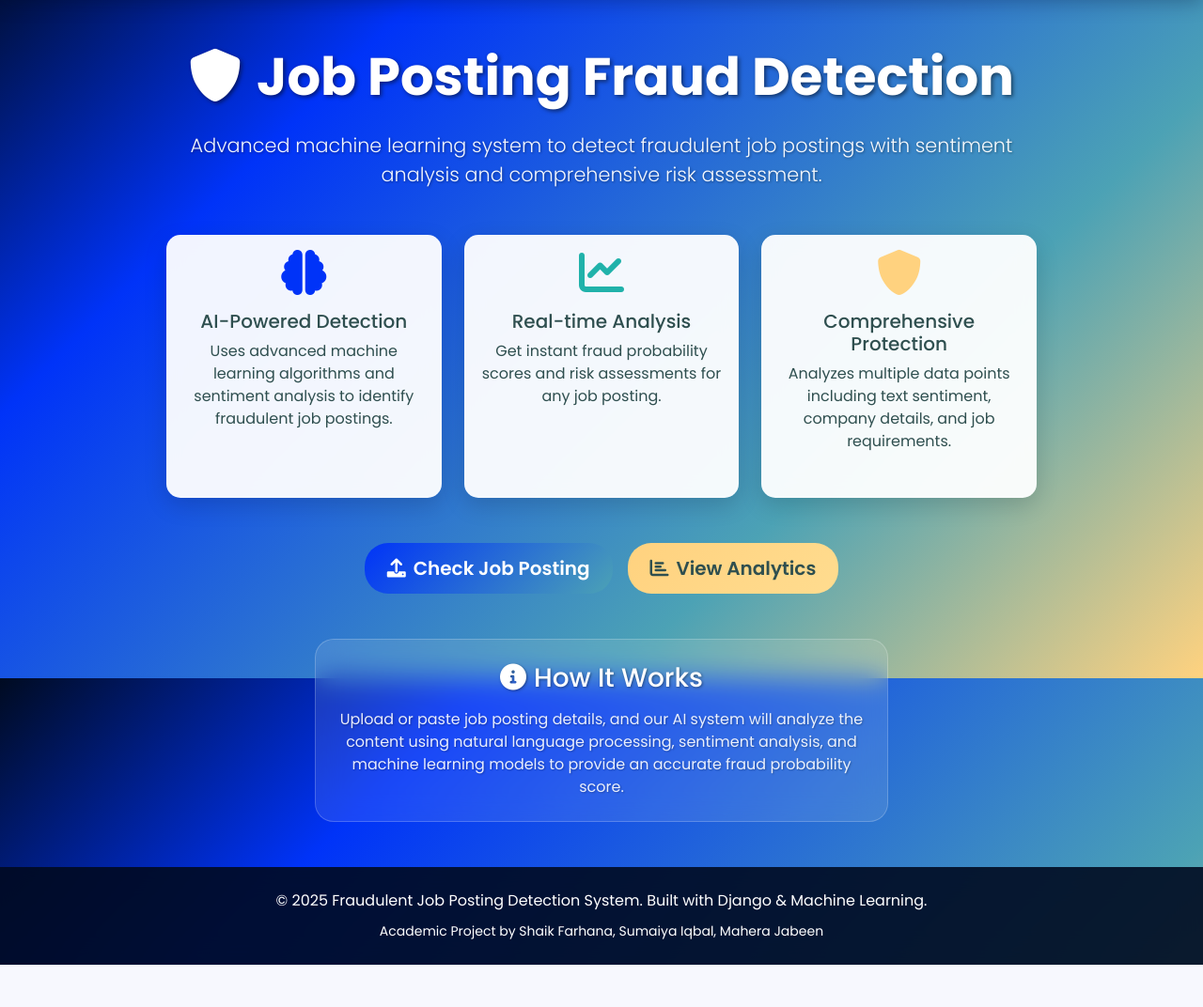
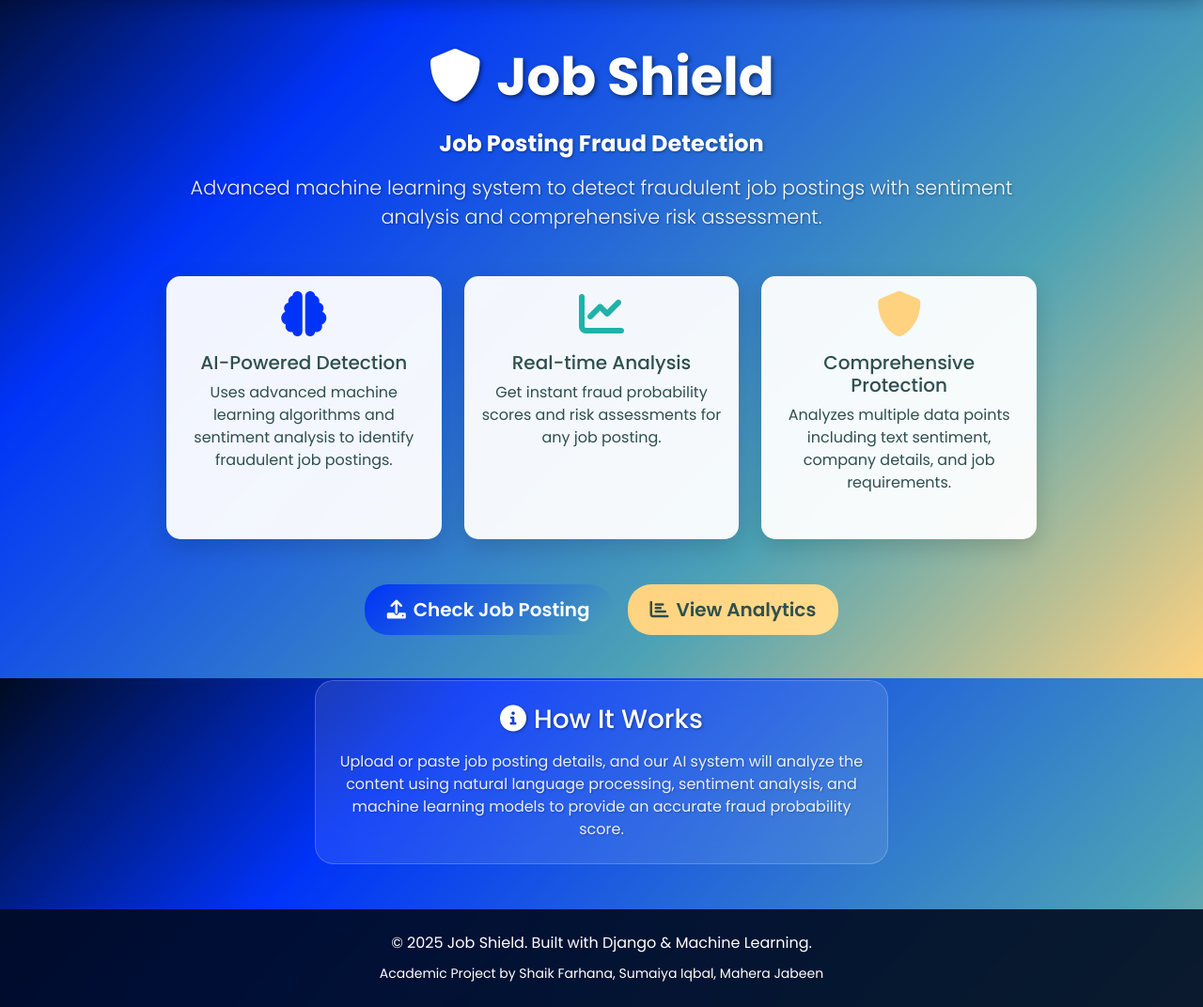
Before and after one commit to sahilshaik13/fraud-detection, a Django app: template app/templates/fraud_detection/home.html in a window 1280 px wide. Shown: the part 78-1150 px from the top of the page at 94% size. Before the commit the page ends 1105 px from the top, so only its background shows below. Run offline with Django 3.2, Linux system fonts and the light colour scheme; the template is opened without the code that fills it, so the values that code supplies are empty.

Commit message:
feat: Update title and footer branding to reflect new project name "Job Shield"

```diff
--- a/app/templates/fraud_detection/base.html
+++ b/app/templates/fraud_detection/base.html
@@ -3,7 +3,7 @@
 <head>
     <meta charset="UTF-8">
     <meta name="viewport" content="width=device-width, initial-scale=1.0">
-    <title>{% block title %}Fraudulent Job Posting Detection{% endblock %}</title>
+    <title>{% block title %}Job Shield{% endblock %}</title>
     <link href="https://cdn.jsdelivr.net/npm/bootstrap@5.1.3/dist/css/bootstrap.min.css" rel="stylesheet">
     <link href="https://cdnjs.cloudflare.com/ajax/libs/font-awesome/6.0.0/css/all.min.css" rel="stylesheet">
     <link href="https://fonts.googleapis.com/css2?family=Poppins:wght@300;400;500;600;700&display=swap" rel="stylesheet">
@@ -324,7 +324,7 @@
     <!-- Footer -->
     <footer class="text-center py-4 mt-5" style="background: rgba(0, 11, 33, 0.9); backdrop-filter: blur(15px);">
         <div class="container">
-            <p class="text-white mb-0">&copy; 2025 Fraudulent Job Posting Detection System. Built with Django & Machine Learning.</p>
+            <p class="text-white mb-0">&copy; 2025 Job Shield. Built with Django & Machine Learning.</p>
             <p class="text-white mb-0 mt-2">
                 <small>Academic Project by Shaik Farhana, Sumaiya Iqbal, Mahera Jabeen</small>
             </p>
--- a/app/templates/fraud_detection/home.html
+++ b/app/templates/fraud_detection/home.html
@@ -5,8 +5,9 @@
     <div class="col-lg-10">
         <div class="text-center mb-5">
             <h1 class="display-4 fw-bold mb-4 text-white" style="text-shadow: 2px 2px 4px rgba(0, 0, 0, 0.5);">
-                <i class="fas fa-shield-alt me-3"></i>Job Posting Fraud Detection
+                <i class="fas fa-shield-alt me-3"></i>Job Shield
             </h1>
+            <h4 class="fw-bold mb-3 text-white" style="font-size: 1.5rem; text-shadow: 1px 1px 3px rgba(0, 0, 0, 0.4);">Job Posting Fraud Detection</h4>
             <p class="lead text-white mb-4" style="font-size: 1.3rem; text-shadow: 1px 1px 3px rgba(0, 0, 0, 0.4); opacity: 0.95;">
                 Advanced machine learning system to detect fraudulent job postings with sentiment analysis and comprehensive risk assessment.
             </p>
```
